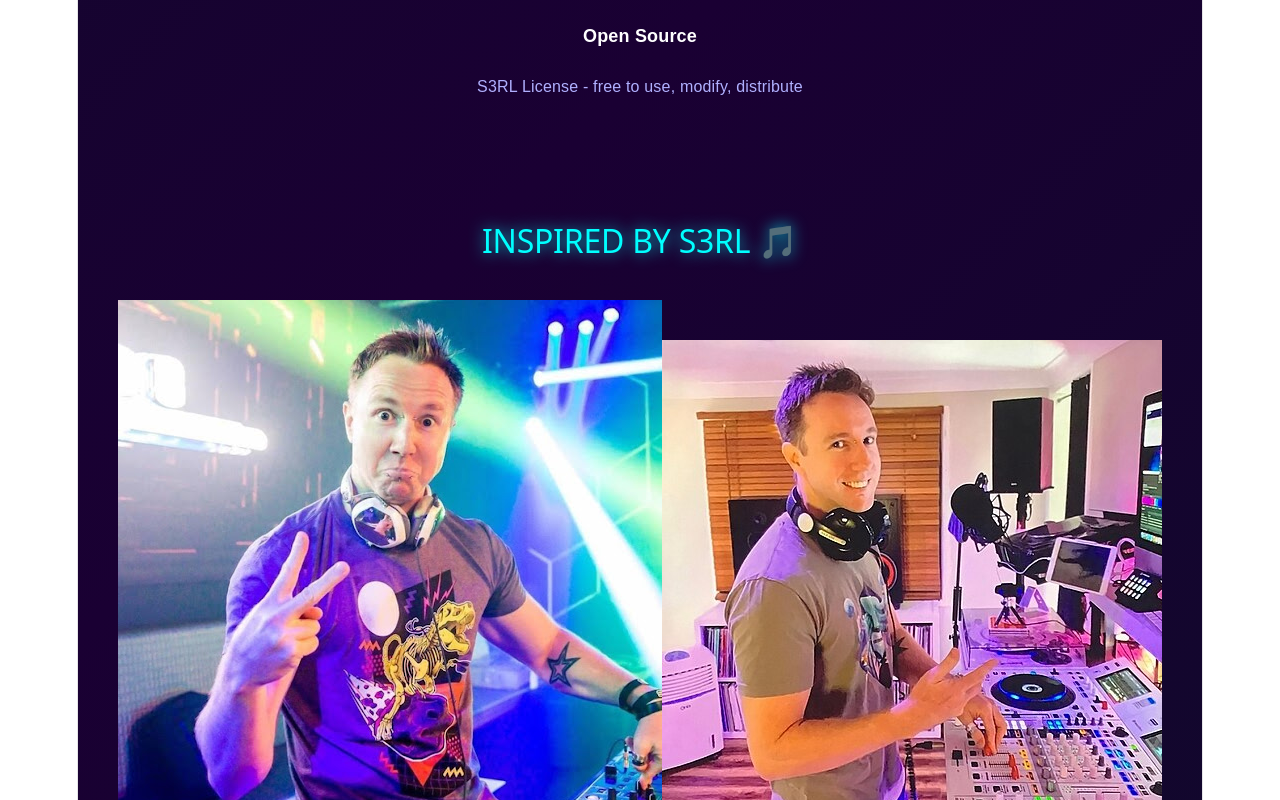
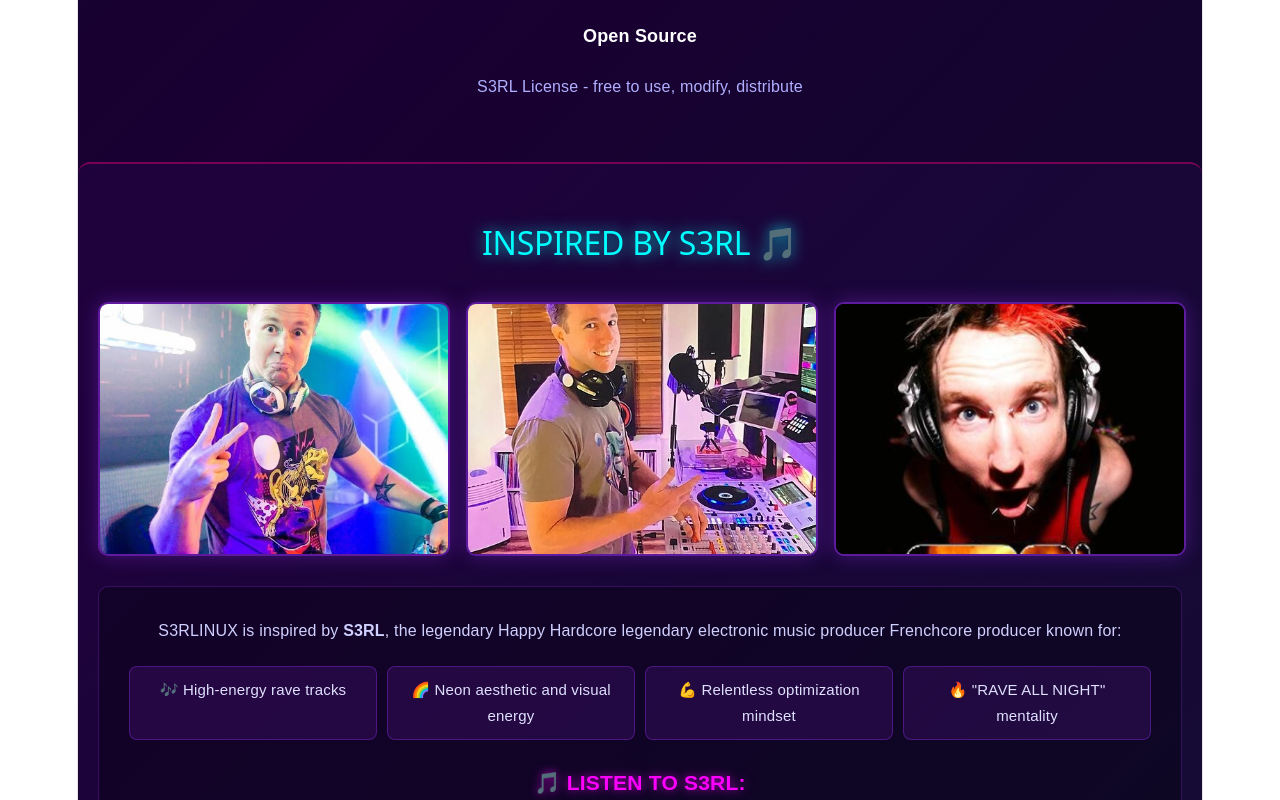
Before and after one commit to moonlightOS-Meow/s3rlinux, a React (Vite) app in the folder website-src/: page / in a window 1280 px wide. Shown: the part 2000-2800 px from the top of the page. Built offline with nearby package versions, Linux system fonts and the light colour scheme.

Commit message:
fix: S3RL gallery grid layout + proper rave theming 😈

```diff
--- a/website-src/src/App.css
+++ b/website-src/src/App.css
@@ -239,6 +239,135 @@ section p {
   border-bottom: 2px solid rgba(138, 43, 226, 0.5);
 }
 
+.s3rl-tribute {
+  background: rgba(138, 43, 226, 0.05);
+  border-top: 2px solid rgba(255, 0, 127, 0.4);
+  border-bottom: 2px solid rgba(255, 0, 127, 0.4);
+  border-radius: 12px;
+  padding: 60px 20px;
+}
+
+.s3rl-gallery {
+  display: grid;
+  grid-template-columns: repeat(auto-fit, minmax(250px, 1fr));
+  gap: 20px;
+  margin: 30px 0;
+}
+
+.s3rl-image {
+  width: 100%;
+  height: 250px;
+  object-fit: cover;
+  border-radius: 10px;
+  border: 2px solid rgba(138, 43, 226, 0.6);
+  box-shadow: 0 0 20px rgba(138, 43, 226, 0.4);
+  transition: all 0.3s ease;
+}
+
+.s3rl-image:hover {
+  border-color: rgba(0, 255, 255, 0.9);
+  box-shadow: 0 0 35px rgba(0, 255, 255, 0.7);
+  transform: scale(1.03);
+}
+
+.tribute-content {
+  margin-top: 30px;
+  background: rgba(0, 0, 0, 0.3);
+  border-radius: 10px;
+  padding: 30px;
+  border: 1px solid rgba(138, 43, 226, 0.3);
+}
+
+.tribute-content p {
+  color: #d0d0ff;
+  font-size: 16px;
+}
+
+.tribute-list {
+  list-style: none;
+  padding: 0;
+  margin: 20px 0;
+  display: grid;
+  grid-template-columns: repeat(auto-fit, minmax(200px, 1fr));
+  gap: 10px;
+}
+
+.tribute-list li {
+  background: rgba(138, 43, 226, 0.15);
+  border: 1px solid rgba(138, 43, 226, 0.4);
+  border-radius: 8px;
+  padding: 10px 15px;
+  color: #e0e0ff;
+  font-size: 15px;
+  transition: all 0.3s;
+}
+
+.tribute-list li:hover {
+  background: rgba(0, 255, 255, 0.1);
+  border-color: rgba(0, 255, 255, 0.6);
+  box-shadow: 0 0 10px rgba(0, 255, 255, 0.4);
+}
+
+.songs-title {
+  color: #ff00ff;
+  text-shadow: 0 0 10px rgba(255, 0, 255, 0.7);
+  margin-top: 30px;
+}
+
+.songs-list {
+  display: grid;
+  grid-template-columns: repeat(auto-fit, minmax(180px, 1fr));
+  gap: 12px;
+  margin: 15px 0;
+}
+
+.song-item {
+  background: rgba(255, 0, 255, 0.08);
+  border: 1px solid rgba(255, 0, 255, 0.4);
+  border-radius: 8px;
+  padding: 12px 15px;
+  display: flex;
+  align-items: center;
+  gap: 10px;
+  transition: all 0.3s;
+}
+
+.song-item:hover {
+  background: rgba(255, 0, 255, 0.15);
+  box-shadow: 0 0 15px rgba(255, 0, 255, 0.5);
+  transform: translateY(-2px);
+}
+
+.song-item a {
+  color: #ff88ff;
+  text-decoration: none;
+  font-size: 14px;
+  font-weight: bold;
+}
+
+.song-item a:hover {
+  color: #ffffff;
+  text-shadow: 0 0 10px rgba(255, 0, 255, 0.9);
+}
+
+.tribute-note {
+  margin-top: 25px;
+  color: #a0a0cc !important;
+  font-size: 14px !important;
+}
+
+.tribute-note a {
+  color: #00ffff;
+  text-decoration: none;
+  margin: 0 5px;
+  font-weight: bold;
+  transition: all 0.3s;
+}
+
+.tribute-note a:hover {
+  text-shadow: 0 0 10px rgba(0, 255, 255, 0.9);
+}
+
 .s3rl-tracks {
   display: grid;
   grid-template-columns: repeat(auto-fit, minmax(200px, 1fr));
```
